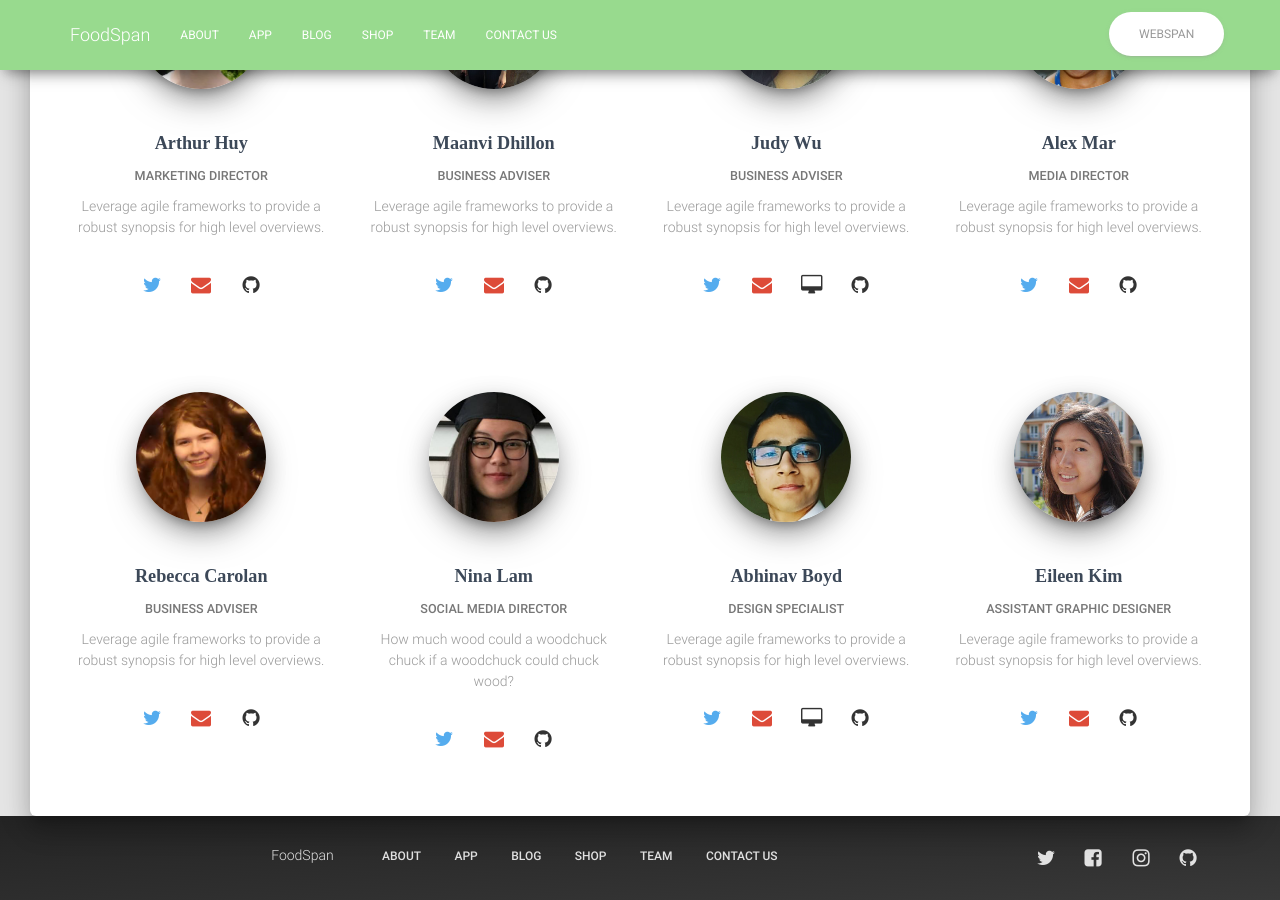
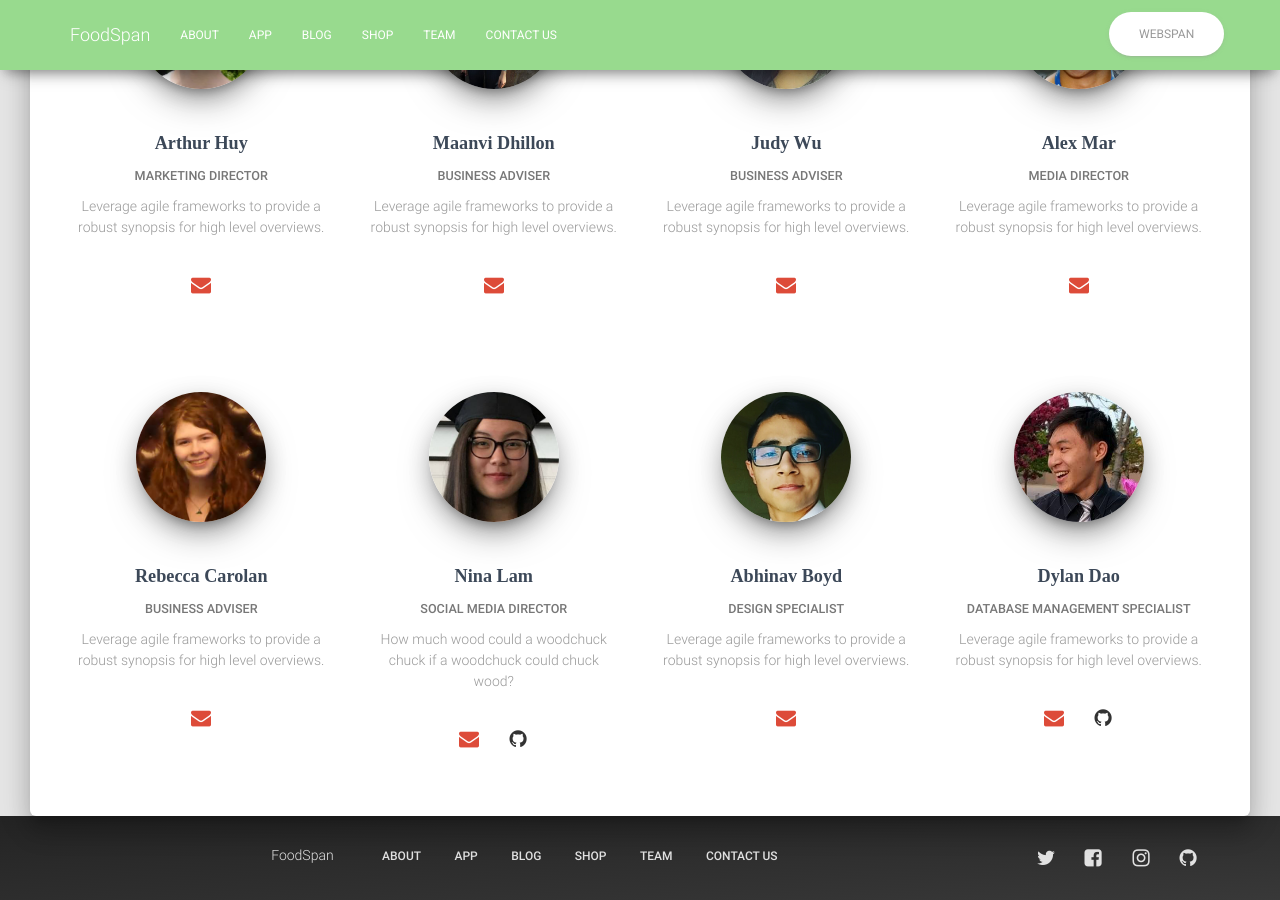
Before and after one commit to FoodSpan/foodspan-website, a Jekyll site: the page built from team.html, in a window 1280 px wide and 900 px high, scrolled down 791 px. Built offline with Jekyll 4.4.1, drawn with Linux system fonts in a browser that asks for light colours; some web fonts are replaced.

Commit message:
updates general layout and content

```diff
--- a/_shop/tags.html
+++ b/_shop/tags.html
@@ -3,7 +3,7 @@ layout: product
 permalink: /shop/tags/
 name: Tags
 price: $9.99
-image1: control-panel.png
+image1: tags.png
 image2: control-panel.png
 image3: control-panel.png
 image4: control-panel.png
--- a/blog.html
+++ b/blog.html
@@ -8,10 +8,10 @@ permalink: /blog/
     {% for post in site.posts %}
       <div class="card">
         <div class="row">
-          <div class="col-sm-4">
+          <div class="col-sm-5">
             <img class="img-responsive" alt="Blog Post Image" src="{% if post.image %}{{site.baseurl}}/img/blog/{{post.image}}{% else %}{{site.baseurl}}/img/blog/default.png{% endif %}">
           </div>
-          <div class="col-sm-8">
+          <div class="col-sm-7">
             <div class="content">
               <h4>
                 <a href="{{ post.url | prepend: site.baseurl }}">{{ post.title }}</a> <small>{{ post.date | date: "%b %-d, %Y" }} {% if post.author %} • <span itemprop="author" itemscope itemtype="http://schema.org/Person"><span itemprop="name">{{ post.author }}</span></span>{% endif %}</small>
--- a/shop/kits.html
+++ b/shop/kits.html
@@ -16,7 +16,7 @@ type: page
         <div class="card card-product">
           <div class="card-image">
             <a href="{{site.baseurl}}/{{product.url}}">
-              <img class="img" src="{% if page.image1 %}{{site.baseurl}}/img/shop/{{page.image1}}{% else %}{{site.baseurl}}/img/shop/default.png{% endif %}" alt="Product Image" />
+              <img class="img" src="{% if product.image1 %}{{site.baseurl}}/img/shop/{{product.image1}}{% else %}{{site.baseurl}}/img/shop/default.png{% endif %}" alt="Product Image" />
             </a>
           </div>
 
--- a/shop/products.html
+++ b/shop/products.html
@@ -16,7 +16,7 @@ type: page
         <div class="card card-product">
           <div class="card-image">
             <a href="{{site.baseurl}}/{{product.url}}">
-              <img class="img" src="{% if page.image1 %}{{site.baseurl}}/img/shop/{{page.image1}}{% else %}{{site.baseurl}}/img/shop/default.png{% endif %}" alt="Product Image" />
+              <img class="img" src="{% if product.image1 %}{{site.baseurl}}/img/shop/{{product.image1}}{% else %}{{site.baseurl}}/img/shop/default.png{% endif %}" alt="Product Image" />
             </a>
           </div>
 
--- a/team.html
+++ b/team.html
@@ -25,9 +25,8 @@ permalink: /team/
 								Leverage agile frameworks to provide a robust synopsis for high level overviews.
 							</p>
               <div class="footer">
-								<a href="https://twitter.com/malsf21" class="btn btn-just-icon btn-simple btn-twitter"><i class="fa fa-twitter"></i></a>
-								<a href="mailto:malsf21@gmail.com" class="btn btn-just-icon btn-simple btn-google"><i class="fa fa-envelope"></i></a>
-								<a href="https://github.com/malsf21" class="btn btn-just-icon btn-simple btn-github"><i class="fa fa-github"></i></a>
+								<a href="mailto:melvin.mc.wang@gmail.com" class="btn btn-just-icon btn-simple btn-google"><i class="fa fa-envelope"></i></a>
+								<a href="https://github.com/wmmc88" class="btn btn-just-icon btn-simple btn-github"><i class="fa fa-github"></i></a>
 							</div>
 						</div>
 					</div>
@@ -46,9 +45,7 @@ permalink: /team/
 								Leverage agile frameworks to provide a robust synopsis for high level overviews.
 							</p>
               <div class="footer">
-								<a href="https://twitter.com/malsf21" class="btn btn-just-icon btn-simple btn-twitter"><i class="fa fa-twitter"></i></a>
-								<a href="mailto:malsf21@gmail.com" class="btn btn-just-icon btn-simple btn-google"><i class="fa fa-envelope"></i></a>
-								<a href="https://github.com/malsf21" class="btn btn-just-icon btn-simple btn-github"><i class="fa fa-github"></i></a>
+								<a href="mailto:m.jiang1@share.epsb.ca" class="btn btn-just-icon btn-simple btn-google"><i class="fa fa-envelope"></i></a>
 							</div>
 						</div>
 					</div>
@@ -56,7 +53,7 @@ permalink: /team/
 				<div class="col-md-3">
 					<div class="card card-profile card-plain">
 						<div class="card-avatar">
-							<a href="{{site.baseurl}}/contact/">
+							<a href="https://malsf21.github.io">
 								<img class="img" src="{{site.baseurl}}/img/team/matt.jpg" />
 							</a>
 						</div>
@@ -89,9 +86,9 @@ permalink: /team/
 								Leverage agile frameworks to provide a robust synopsis for high level overviews.
 							</p>
 							<div class="footer">
-								<a href="https://twitter.com/malsf21" class="btn btn-just-icon btn-simple btn-twitter"><i class="fa fa-twitter"></i></a>
-								<a href="mailto:malsf21@gmail.com" class="btn btn-just-icon btn-simple btn-google"><i class="fa fa-envelope"></i></a>
-								<a href="https://github.com/malsf21" class="btn btn-just-icon btn-simple btn-github"><i class="fa fa-github"></i></a>
+								<a href="https://twitter.com/nafehshoaib" class="btn btn-just-icon btn-simple btn-twitter"><i class="fa fa-twitter"></i></a>
+								<a href="mailto:nafehshoaib14@gmail.com" class="btn btn-just-icon btn-simple btn-google"><i class="fa fa-envelope"></i></a>
+								<a href="https://github.com/nafehshoaib" class="btn btn-just-icon btn-simple btn-github"><i class="fa fa-github"></i></a>
 							</div>
 						</div>
 					</div>
@@ -112,9 +109,7 @@ permalink: /team/
 								Leverage agile frameworks to provide a robust synopsis for high level overviews.
 							</p>
               <div class="footer">
-								<a href="https://twitter.com/malsf21" class="btn btn-just-icon btn-simple btn-twitter"><i class="fa fa-twitter"></i></a>
-								<a href="mailto:malsf21@gmail.com" class="btn btn-just-icon btn-simple btn-google"><i class="fa fa-envelope"></i></a>
-								<a href="https://github.com/malsf21" class="btn btn-just-icon btn-simple btn-github"><i class="fa fa-github"></i></a>
+								<a href="mailto:arthurhuy2000@gmail.com" class="btn btn-just-icon btn-simple btn-google"><i class="fa fa-envelope"></i></a>
 							</div>
 						</div>
 					</div>
@@ -133,9 +128,7 @@ permalink: /team/
 								Leverage agile frameworks to provide a robust synopsis for high level overviews.
 							</p>
               <div class="footer">
-								<a href="https://twitter.com/malsf21" class="btn btn-just-icon btn-simple btn-twitter"><i class="fa fa-twitter"></i></a>
-								<a href="mailto:malsf21@gmail.com" class="btn btn-just-icon btn-simple btn-google"><i class="fa fa-envelope"></i></a>
-								<a href="https://github.com/malsf21" class="btn btn-just-icon btn-simple btn-github"><i class="fa fa-github"></i></a>
+								<a href="mailto:maanvi.dhillon@gmail.com" class="btn btn-just-icon btn-simple btn-google"><i class="fa fa-envelope"></i></a>
 							</div>
 						</div>
 					</div>
@@ -154,10 +147,7 @@ permalink: /team/
 								Leverage agile frameworks to provide a robust synopsis for high level overviews.
 							</p>
               <div class="footer">
-								<a href="https://twitter.com/malsf21" class="btn btn-just-icon btn-simple btn-twitter"><i class="fa fa-twitter"></i></a>
-								<a href="mailto:malsf21@gmail.com" class="btn btn-just-icon btn-simple btn-google"><i class="fa fa-envelope"></i></a>
-                <a href="http://matthewwang.me/" class="btn btn-just-icon btn-simple btn-github"><i class="fa fa-desktop"></i></a>
-								<a href="https://github.com/malsf21" class="btn btn-just-icon btn-simple btn-github"><i class="fa fa-github"></i></a>
+								<a href="mailto:165696@gapps.rrdsb.com" class="btn btn-just-icon btn-simple btn-google"><i class="fa fa-envelope"></i></a>
 							</div>
 						</div>
 					</div>
@@ -176,9 +166,7 @@ permalink: /team/
 								Leverage agile frameworks to provide a robust synopsis for high level overviews.
 							</p>
 							<div class="footer">
-								<a href="https://twitter.com/malsf21" class="btn btn-just-icon btn-simple btn-twitter"><i class="fa fa-twitter"></i></a>
-								<a href="mailto:malsf21@gmail.com" class="btn btn-just-icon btn-simple btn-google"><i class="fa fa-envelope"></i></a>
-								<a href="https://github.com/malsf21" class="btn btn-just-icon btn-simple btn-github"><i class="fa fa-github"></i></a>
+								<a href="mailto:dlazers@hotmail.com" class="btn btn-just-icon btn-simple btn-google"><i class="fa fa-envelope"></i></a>
 							</div>
 						</div>
 					</div>
@@ -199,9 +187,7 @@ permalink: /team/
 								Leverage agile frameworks to provide a robust synopsis for high level overviews.
 							</p>
               <div class="footer">
-								<a href="https://twitter.com/malsf21" class="btn btn-just-icon btn-simple btn-twitter"><i class="fa fa-twitter"></i></a>
-								<a href="mailto:malsf21@gmail.com" class="btn btn-just-icon btn-simple btn-google"><i class="fa fa-envelope"></i></a>
-								<a href="https://github.com/malsf21" class="btn btn-just-icon btn-simple btn-github"><i class="fa fa-github"></i></a>
+								<a href="mailto:Rebecca.Carolan@gmail.com" class="btn btn-just-icon btn-simple btn-google"><i class="fa fa-envelope"></i></a>
 							</div>
 						</div>
 					</div>
@@ -220,9 +206,8 @@ permalink: /team/
 								How much wood could a woodchuck chuck if a woodchuck could chuck wood?
 							</p>
               <div class="footer">
-								<a href="https://twitter.com/malsf21" class="btn btn-just-icon btn-simple btn-twitter"><i class="fa fa-twitter"></i></a>
-								<a href="mailto:malsf21@gmail.com" class="btn btn-just-icon btn-simple btn-google"><i class="fa fa-envelope"></i></a>
-								<a href="https://github.com/malsf21" class="btn btn-just-icon btn-simple btn-github"><i class="fa fa-github"></i></a>
+								<a href="mailto:lamnina98@gmail.com" class="btn btn-just-icon btn-simple btn-google"><i class="fa fa-envelope"></i></a>
+								<a href="https://github.com/ninalam" class="btn btn-just-icon btn-simple btn-github"><i class="fa fa-github"></i></a>
 							</div>
 						</div>
 					</div>
@@ -241,10 +226,7 @@ permalink: /team/
 								Leverage agile frameworks to provide a robust synopsis for high level overviews.
 							</p>
               <div class="footer">
-								<a href="https://twitter.com/malsf21" class="btn btn-just-icon btn-simple btn-twitter"><i class="fa fa-twitter"></i></a>
-								<a href="mailto:malsf21@gmail.com" class="btn btn-just-icon btn-simple btn-google"><i class="fa fa-envelope"></i></a>
-                <a href="http://matthewwang.me/" class="btn btn-just-icon btn-simple btn-github"><i class="fa fa-desktop"></i></a>
-								<a href="https://github.com/malsf21" class="btn btn-just-icon btn-simple btn-github"><i class="fa fa-github"></i></a>
+								<a href="mailto:abhinav.b5415@gmail.com" class="btn btn-just-icon btn-simple btn-google"><i class="fa fa-envelope"></i></a>
 							</div>
 						</div>
 					</div>
@@ -253,19 +235,18 @@ permalink: /team/
 					<div class="card card-profile card-plain">
 						<div class="card-avatar">
 							<a href="{{site.baseurl}}/contact/">
-								<img class="img" src="{{site.baseurl}}/img/team/eileen.png" />
+								<img class="img" src="{{site.baseurl}}/img/team/dylan.png" />
 							</a>
 						</div>
 						<div class="content">
-							<h4 class="card-title">Eileen Kim</h4>
-							<h6 class="category text-muted">Assistant Graphic Designer</h6>
+							<h4 class="card-title">Dylan Dao</h4>
+							<h6 class="category text-muted">Database Management Specialist</h6>
 							<p class="card-description">
 								Leverage agile frameworks to provide a robust synopsis for high level overviews.
 							</p>
 							<div class="footer">
-								<a href="https://twitter.com/malsf21" class="btn btn-just-icon btn-simple btn-twitter"><i class="fa fa-twitter"></i></a>
-								<a href="mailto:malsf21@gmail.com" class="btn btn-just-icon btn-simple btn-google"><i class="fa fa-envelope"></i></a>
-								<a href="https://github.com/malsf21" class="btn btn-just-icon btn-simple btn-github"><i class="fa fa-github"></i></a>
+								<a href="mailto:dylandao99@gmail.com" class="btn btn-just-icon btn-simple btn-google"><i class="fa fa-envelope"></i></a>
+								<a href="https://github.com/dylandao99" class="btn btn-just-icon btn-simple btn-github"><i class="fa fa-github"></i></a>
 							</div>
 						</div>
 					</div>
```
Also changed, not shown: img/shop/tags.png (added), img/team/dylan.png (added).
